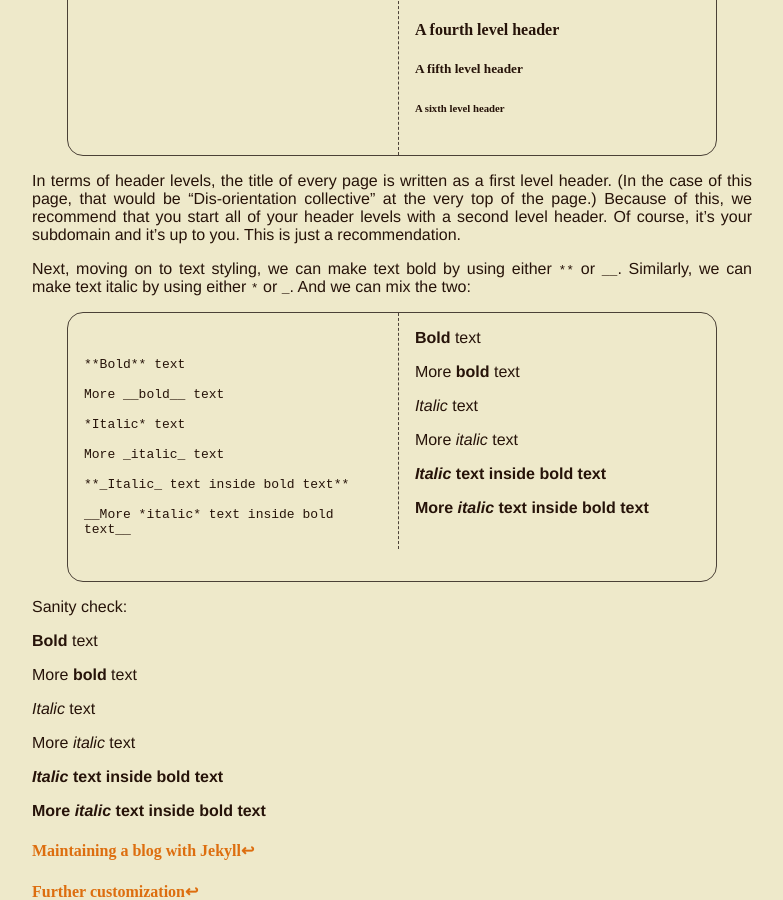
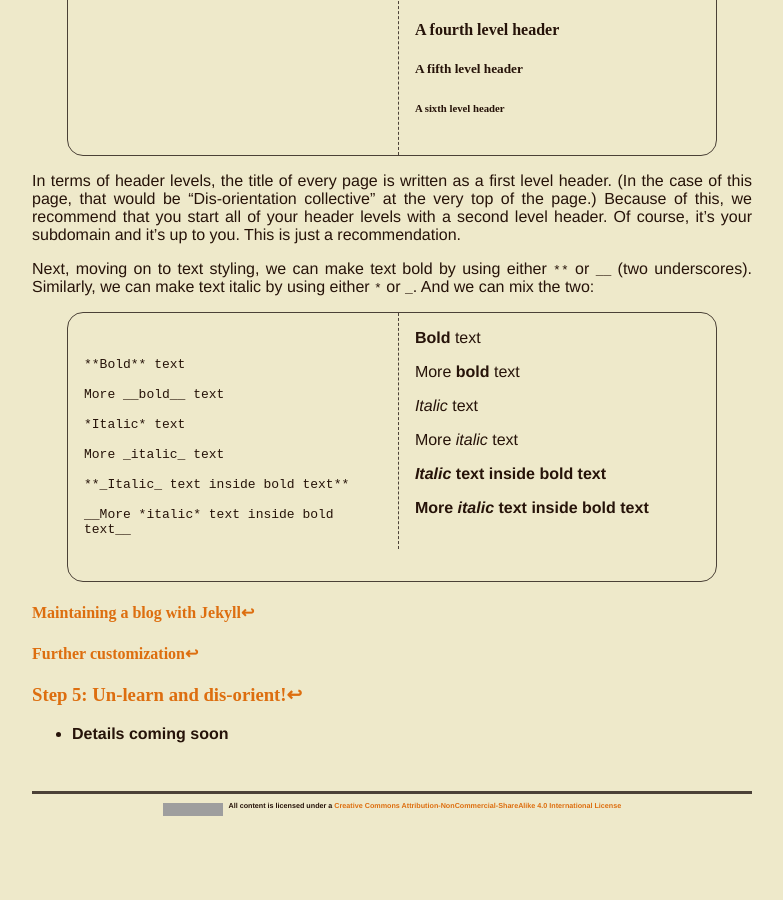
Before and after one commit to dis-orientation/dis-orientation.github.io, a Jekyll site: the page built from involved.md, in a window 1280 px wide and 900 px high, scrolled down 15535 px. Shown: the whole window, without its empty margins (248-1031 px from the left). Built offline with Jekyll 4.4.1, drawn with Linux system fonts in a browser that asks for light colours; Markdown is read by kramdown in place of the engine named in the settings; after the commit the page ends 16361 px from its top, so only the background shows below that; grey boxes are pictures that could not be loaded.

Commit message:
clarity; no more sanity

```diff
--- a/involved.md
+++ b/involved.md
@@ -400,7 +400,7 @@ You can also use Markdown to specify different header levels. The level of the h
 
 In terms of header levels, the title of every page is written as a first level header. (In the case of this page, that would be "Dis-orientation collective" at the very top of the page.) Because of this, we recommend that you start all of your header levels with a second level header. Of course, it's your subdomain and it's up to you. This is just a recommendation.
 
-Next, moving on to text styling, we can make text bold by using either `**` or `__`. Similarly, we can make text italic by using either `*` or `_`. And we can mix the two:
+Next, moving on to text styling, we can make text bold by using either `**` or `__` (two underscores). Similarly, we can make text italic by using either `*` or `_`. And we can mix the two:
 
 <div id="markdown-tutorial-wrapper">
 <div id="markdown-tutorial-code">
@@ -430,20 +430,6 @@ __More *italic* text inside bold text__
 </div>
 </div>
 
-Sanity check:
-
-**Bold** text
-
-More __bold__ text
-
-*Italic* text
-
-More _italic_ text
-
-**_Italic_ text inside bold text**
-
-__More *italic* text inside bold text__
-
 #### <a id="blog-with-jekyll">Maintaining a blog with Jekyll</a><a href="#toc">↩</a>
 
 #### <a id="further-customization">Further customization</a><a href="#toc">↩</a>
```
